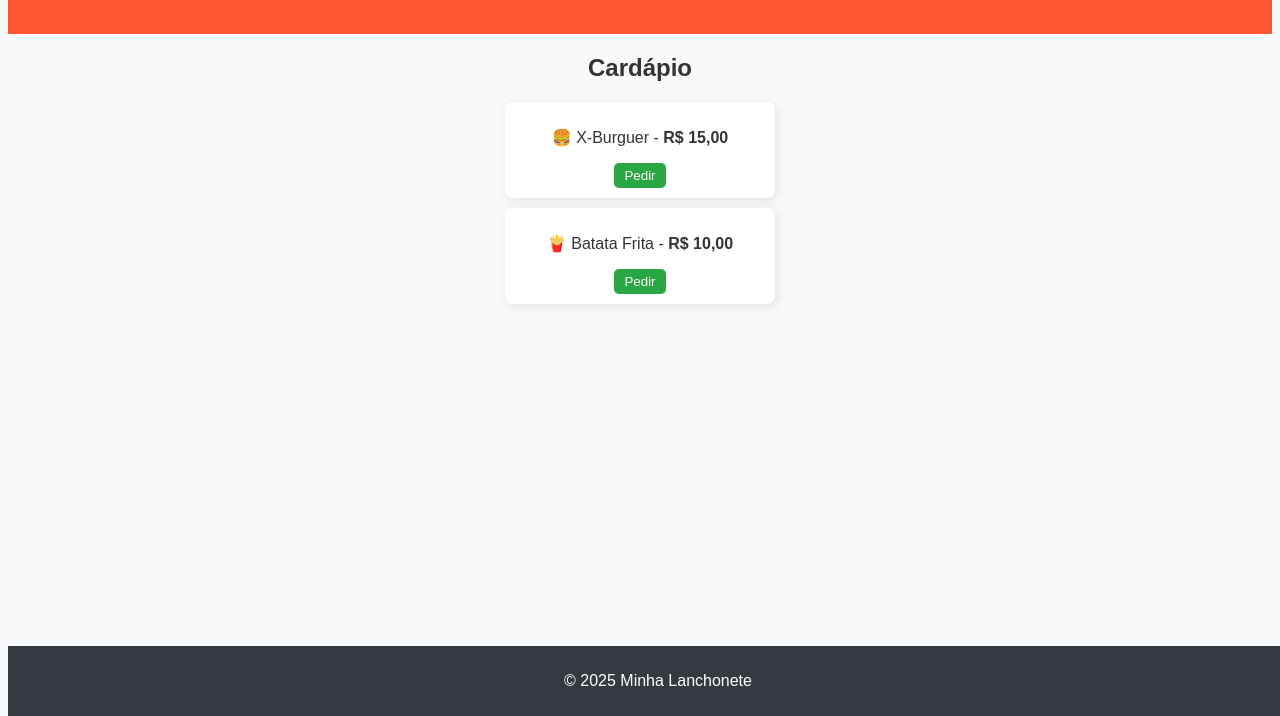
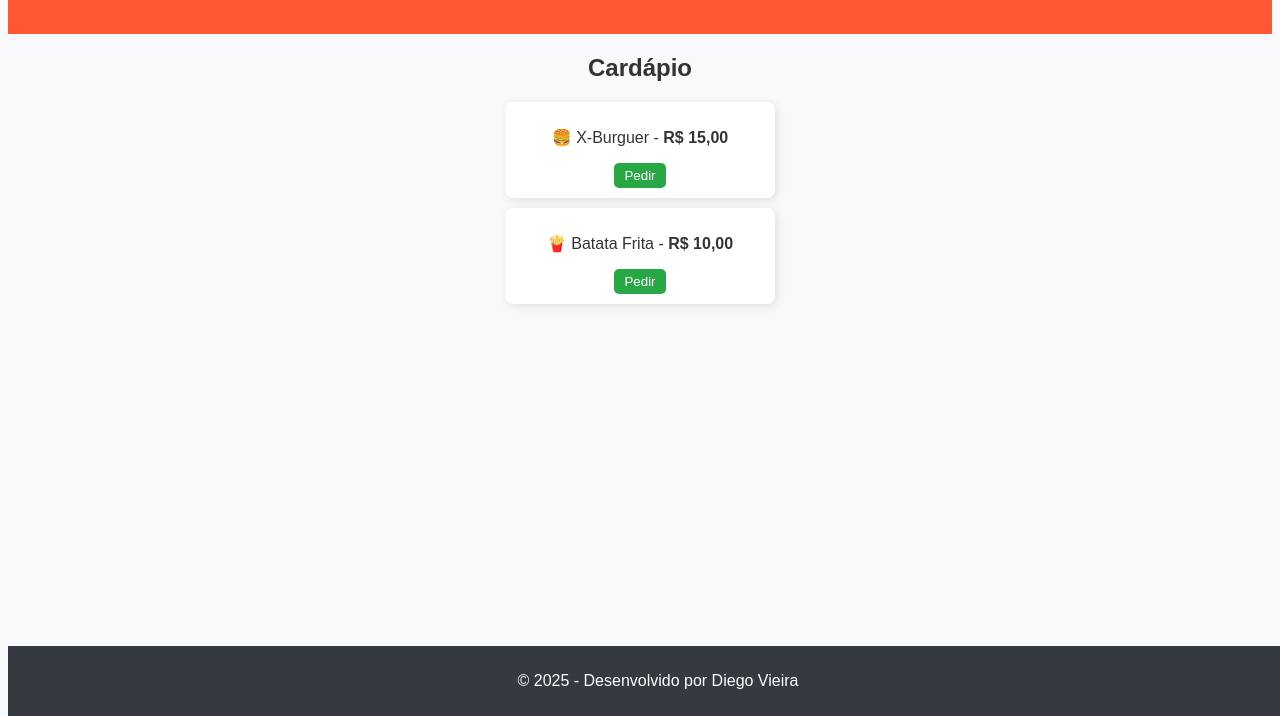
Before and after one commit to vieiradg/hungara, a plain HTML site: page index.html in a window 1280 px wide. Shown: the part 84-800 px from the top of the page. Drawn offline with Linux system fonts and the light colour scheme.

Commit message:
update 0.0.1
ajustando read.me básico para acesso de teste e desenvolvedor do site no footer

```diff
--- a/index.html
+++ b/index.html
@@ -24,7 +24,7 @@
     </section>
 
     <footer>
-        <p>&copy; 2025 Minha Lanchonete</p>
+        <p>&copy; 2025 - Desenvolvido por Diego Vieira</p>
     </footer>
 
     <script src="script.js"></script>
```
Also changed, not shown: 1 other file.
